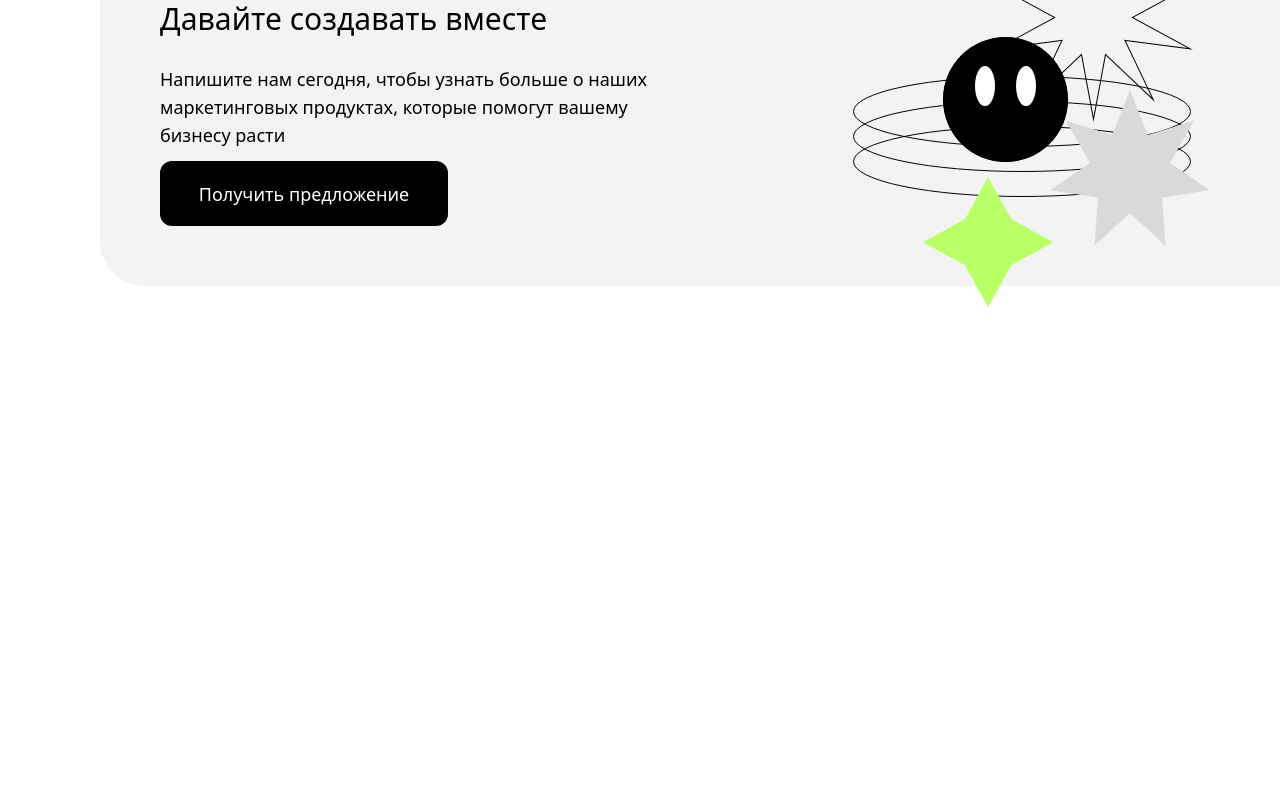
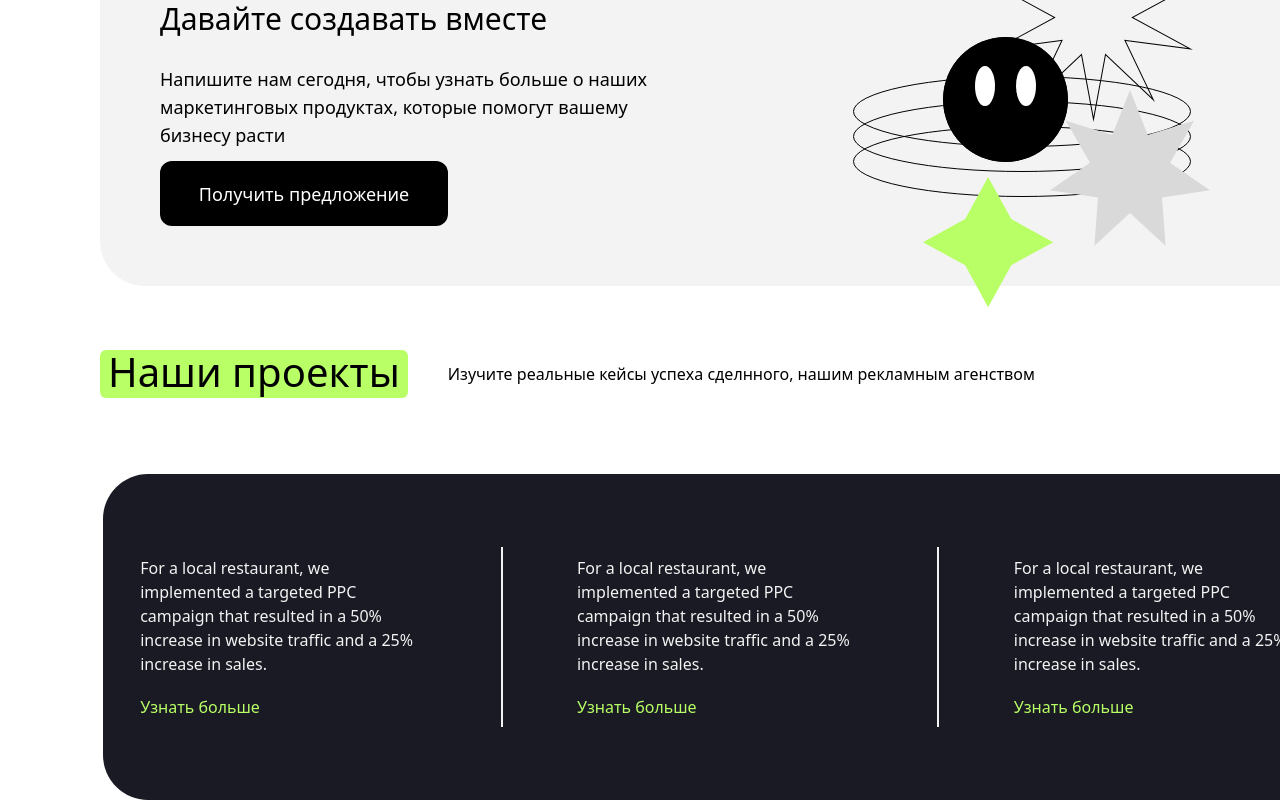
Before and after one commit to heayr/pet-b-fm, a Next.js app: page / in a window 1280 px wide. Shown: the part 1874-2674 px from the top of the page. Before the commit the page ends 2208 px from the top, so only its background shows below. Built offline with nearby package versions, Linux system fonts and the light colour scheme.

Commit message:
mark_1.2

```diff
--- /dev/null
+++ b/app/components/Cases.tsx
@@ -0,0 +1,53 @@
+import Link from "next/link";
+
+export default function Cases() {
+  return (
+    <section className="mx-auto ">
+      <div className="flex items-center h-20 w-3/4  gap-10 mb-[60px]  ">
+        <Link className="ml-[100px]" id="services" href="#">
+          <h2 className=" w- h-13  text-[40px] leading-9 pb-2 pt-1 px-2 bg-default-lime rounded-md ">
+            Наши проекты
+          </h2>
+        </Link>
+        <p className="">
+          Изучите реальные кейсы успеха сделнного, нашим рекламным агенством
+        </p>
+      </div>
+      <div className="box bg-dark rounded-[45px] flex justify-around h-[326px] items-center w-[1234px] mx-auto ">
+        <div className="card-case flex flex-col h-[163px] justify-between  ">
+          <p className="text-default-grey w-[286px]">
+            For a local restaurant, we implemented a targeted PPC campaign that
+            resulted in a 50% increase in website traffic and a 25% increase in
+            sales.
+          </p>
+          <Link href="" className="text-default-lime">
+            Узнать больше
+          </Link>
+        </div>
+        <div className="h-[180px] border-default-grey border-solid border-[1px] "></div>
+        <div className="card-case flex flex-col h-[163px] justify-between ">
+          <p className="text-default-grey w-[286px]">
+            For a local restaurant, we implemented a targeted PPC campaign that
+            resulted in a 50% increase in website traffic and a 25% increase in
+            sales.
+          </p>
+          <Link href="" className="text-default-lime">
+            Узнать больше
+          </Link>
+        </div>
+        <div className="h-[180px] border-default-grey border-solid border-[1px] "></div>
+
+        <div className="card-case flex flex-col h-[163px] justify-between ">
+          <p className="text-default-grey w-[286px]">
+            For a local restaurant, we implemented a targeted PPC campaign that
+            resulted in a 50% increase in website traffic and a 25% increase in
+            sales.
+          </p>
+          <Link href="" className="text-default-lime">
+            Узнать больше
+          </Link>
+        </div>
+      </div>
+    </section>
+  );
+}
--- a/app/layout.tsx
+++ b/app/layout.tsx
@@ -6,8 +6,8 @@ import "./globals.css";
 const inter = Inter({ subsets: ["latin"] });
 
 export const metadata: Metadata = {
-  title: "Create Next App",
-  description: "Generated by create next app",
+  title: "Балаково ФМ",
+  description: "В процессе постройки ",
 };
 
 export default function RootLayout({
--- a/app/page.tsx
+++ b/app/page.tsx
@@ -3,6 +3,7 @@ import MainSection from "./components/MainSection";
 import LogoSection from "./components/LogoSection";
 import Services from "./components/Services";
 import Proposal from "./components/Proposal";
+import Cases from "./components/Cases";
 
 export default function Home() {
   return (
@@ -11,6 +12,7 @@ export default function Home() {
       <LogoSection />
       <Services />
       <Proposal />
+      <Cases />
     </div>
   );
 }
--- a/tailwind.config.ts
+++ b/tailwind.config.ts
@@ -16,6 +16,7 @@ const config: Config = {
       colors: {
         "default-lime": "rgba(185, 255, 102, 1)",
         'default-grey': "rgba(243, 243, 243, 1)",
+        'dark': "rgba(25, 26, 35, 1)"
       },
     },
   },
```
